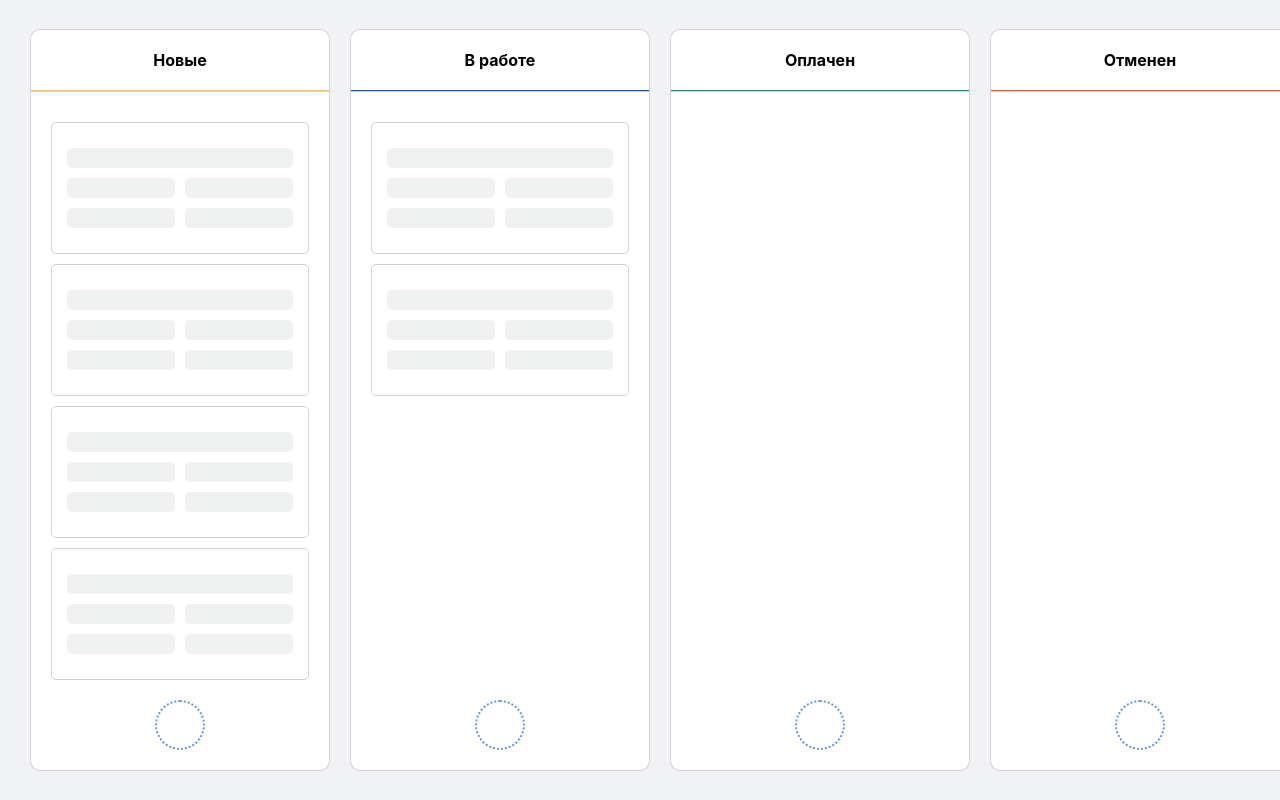
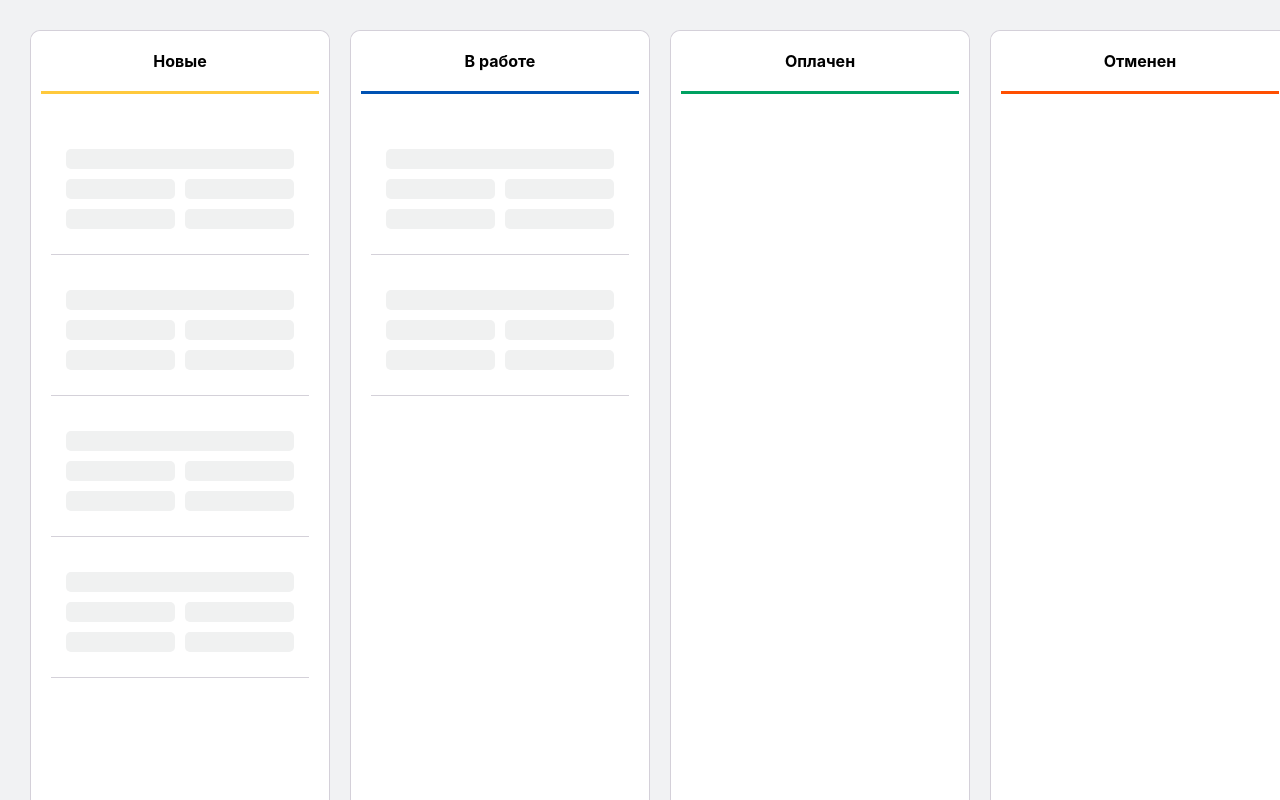
Before and after one commit to sashafdtv/canban_prototype, a Vue app: page / in a window 1280 px wide. Shown: the top 800 px of the page. Built offline with nearby package versions, Linux system fonts and the light colour scheme.

Commit message:
работа с ghost

```diff
--- a/src/App.vue
+++ b/src/App.vue
@@ -7,9 +7,10 @@
         v-model="boards[index]"
       >
         <card
-          v-for="items in board.items"
-          :key="items.name"
-          :title="items.name"
+          v-for="item in board.items"
+          :key="item.name"
+          :title="item.name"
+          :board-class="board.class"
         />
       </board>
     </div>
@@ -24,6 +25,9 @@ import { BOARDS } from "./const";
 export default {
   name: "App",
   components: { Board, Card },
+  mounted() {
+    console.log(this.boards);
+  },
   data() {
     return {
       boards: BOARDS,
@@ -56,16 +60,39 @@ body {
 }
 
 .ghost {
-  opacity: 0.5;
+  opacity: 0.1;
+  border-radius: 5px;
+  border-bottom: none;
+}
+
+.sortable-chosen .plug {
+  background: rgba(39, 137, 255, 0.4);
+}
+
+.ghost .plug {
+  background-color: white;
+  visibility: hidden;
+}
+
+.ghost.new {
+  background: #ffc93c;
+}
+
+.ghost.work {
+  background: #0052b3;
+}
+
+.ghost.done {
+  background: #00a161;
+}
+
+.ghost.close {
+  background: #ff4f01;
 }
 
 .container {
   /*width: 100%;*/
   /* remove */
-  height: 100vh;
-  padding: 0;
-  width: 100vh;
-  width: 100vw;
   display: flex;
   justify-content: center;
   align-items: center;
@@ -79,16 +106,6 @@ body {
   padding-bottom: 30px;
 }
 
-.task {
-  background-color: white;
-  margin: 10px 0;
-  padding: 20px 10px;
-  border-radius: 5px;
-}
-.tasks {
-  min-height: 300px;
-}
-
 .controls input::placeholder {
   color: rgba(142, 145, 149, 0.71);
 }
--- a/src/components/Board.vue
+++ b/src/components/Board.vue
@@ -3,7 +3,7 @@
     <div class="header-board">
       <div
         class="background-wrapper"
-        :style="{ borderBottom: '1px solid' + this.value.color }"
+        :style="{ borderBottom: '3px solid' + this.value.color }"
       >
         <h3>{{ value.name }}</h3>
       </div>
@@ -12,6 +12,8 @@
     <div class="body-board">
       <draggable
         :list="value.items"
+        :data-key="value.class"
+        :move="moveHandler"
         v-bind="draggableOptions"
         class="tasks"
         ghost-class="ghost"
@@ -46,22 +48,40 @@ export default {
       type: Object,
     },
   },
+  methods: {
+    moveHandler(e) {
+      const cardElement = e.dragged;
+      const previewBoard = cardElement.dataset.board;
+      console.log("get ", e.from.getAttribute("data-key"));
+      const nextBoard = e.to.getAttribute("data-key");
+
+      if (previewBoard !== nextBoard) {
+        cardElement.classList.remove(previewBoard);
+        cardElement.classList.add(nextBoard);
+        console.log("set ", cardElement.dataset.board);
+        cardElement.dataset.board = nextBoard;
+      }
+    },
+  },
 };
 </script>
 
 <style scoped>
+.tasks {
+  min-height: 1000px;
+}
 h3 {
   font-size: 16px;
 }
 
 .background-wrapper {
-  padding: 20px 0;
+  padding: 20px;
+  margin: 0 10px;
   border-top-left-radius: 10px;
   border-top-right-radius: 10px;
 }
 
 .header-board {
-  border-bottom: 1px solid rgba(191, 186, 199, 0.67);
   background-color: white;
   border-top-left-radius: 10px;
   border-top-right-radius: 10px;
@@ -75,6 +95,7 @@ h3 {
 
 .board {
   min-width: 300px;
+  min-hight: 300px;
   border-radius: 10px;
   margin: 0 10px;
   padding-bottom: 20px;
--- a/src/components/Card.vue
+++ b/src/components/Card.vue
@@ -1,6 +1,5 @@
 <template>
-  <div class="task">
-    <!--    {{ title }}-->
+  <div class="task" :class="boardClass" :data-board="boardClass">
     <div class="plug" />
     <div class="flex">
       <div class="plug" />
@@ -18,14 +17,19 @@ export default {
   name: "Card",
   props: {
     title: String,
+    boardClass: String,
   },
 };
 </script>
 
 <style scoped>
 .task {
-  border: 1px solid #d4d1d9;
   font-size: 12px;
+  background-color: white;
+  margin: 10px 0;
+  padding: 20px 10px;
+  border-bottom: 1px solid #d4d1d9;
+  transition: background 10s ease-in-out;
 }
 
 .plug {
@@ -37,6 +41,10 @@ export default {
   margin: 5px;
 }
 
+/*.task:active .plug {*/
+/*  background: #2789ff;*/
+/*}*/
+
 .flex {
   display: flex;
   flex-wrap: nowrap;
--- a/src/const.js
+++ b/src/const.js
@@ -8,21 +8,25 @@ export const BOARDS = [
       { name: "Карточка 4" },
     ],
     color: "#FFC93C",
+    class: "new",
   },
   {
     name: "В работе",
     items: [{ name: "Карточка 5" }, { name: "Карточка 6" }],
     color: "#0052B3",
+    class: "work",
   },
   {
     name: "Оплачен",
     items: [],
     color: "#00A161",
+    class: "done",
   },
   {
     name: "Отменен",
     items: [],
     color: "#FF4F01",
+    class: "close",
   },
 ];
 
```
